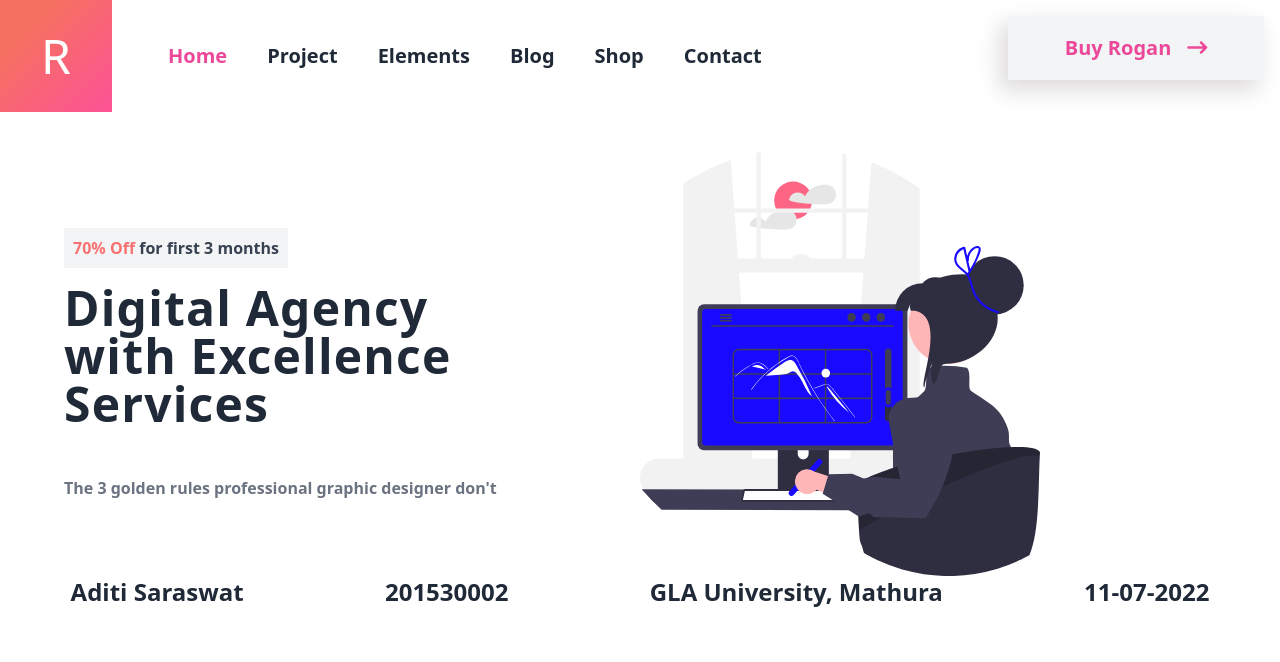
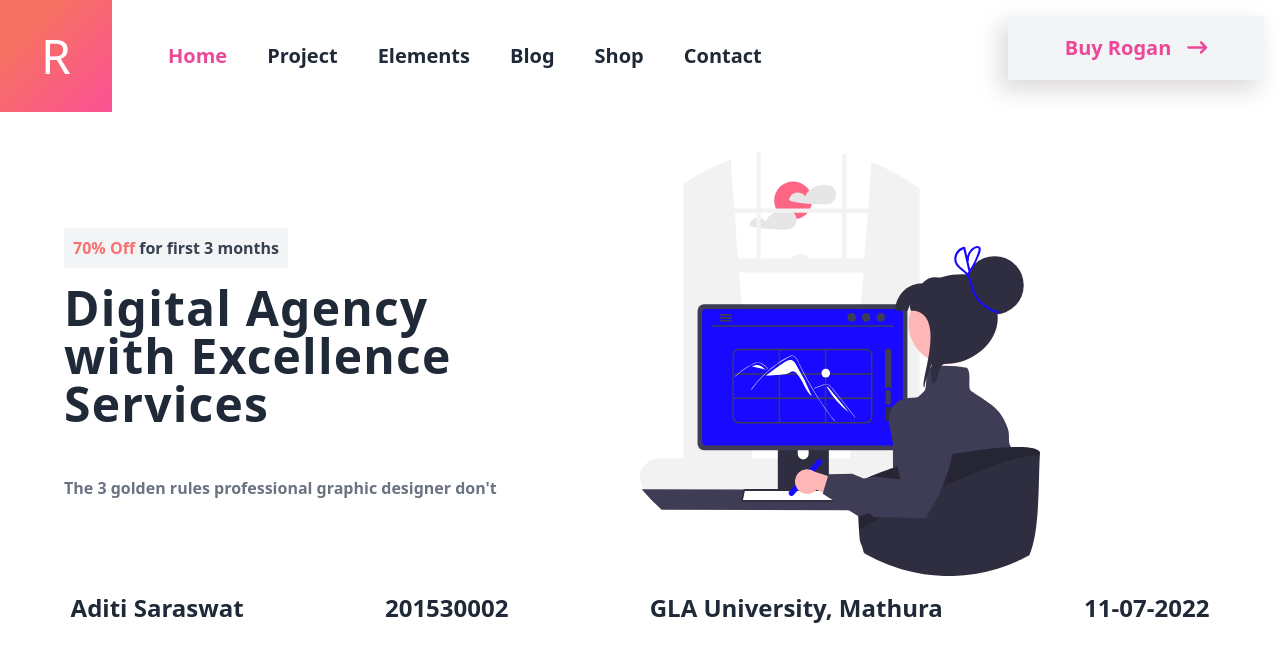
Before and after one commit to itsAditiSaraswat/aditi_201530002_live, a plain HTML site: page index.html in a window 1280 px wide. Drawn offline with nearby package versions, Linux system fonts and the light colour scheme.

Commit message:
Initial Commit

```diff
--- a/index.html
+++ b/index.html
@@ -65,7 +65,7 @@
 
     </main>
 
-    <footer class="flex justify-around font-semibold text-2xl text-gray-800">
+    <footer class="flex justify-around font-semibold text-2xl text-gray-800 py-4">
         <span id="myName">[Student name]</span>
         <span id="myRollno">[University Rollno]</span>
         <span>GLA University, Mathura</span>
```
